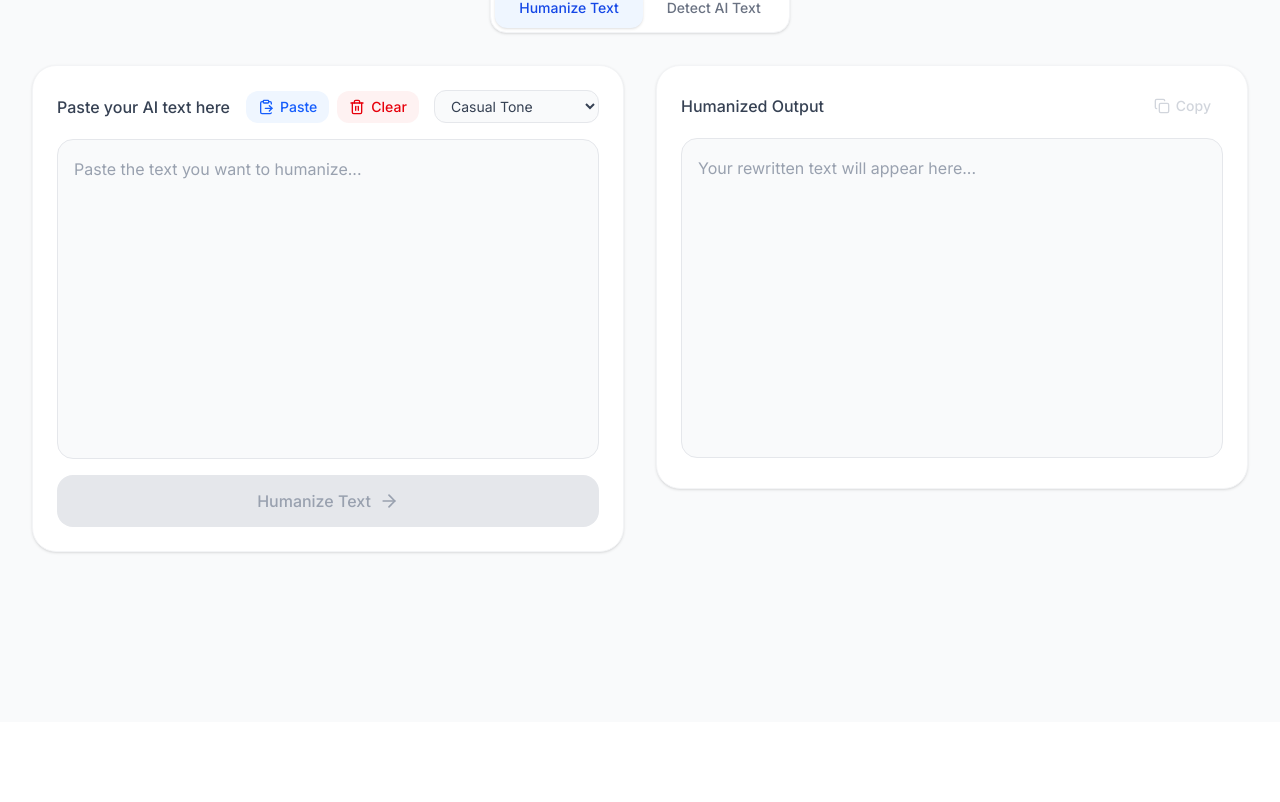
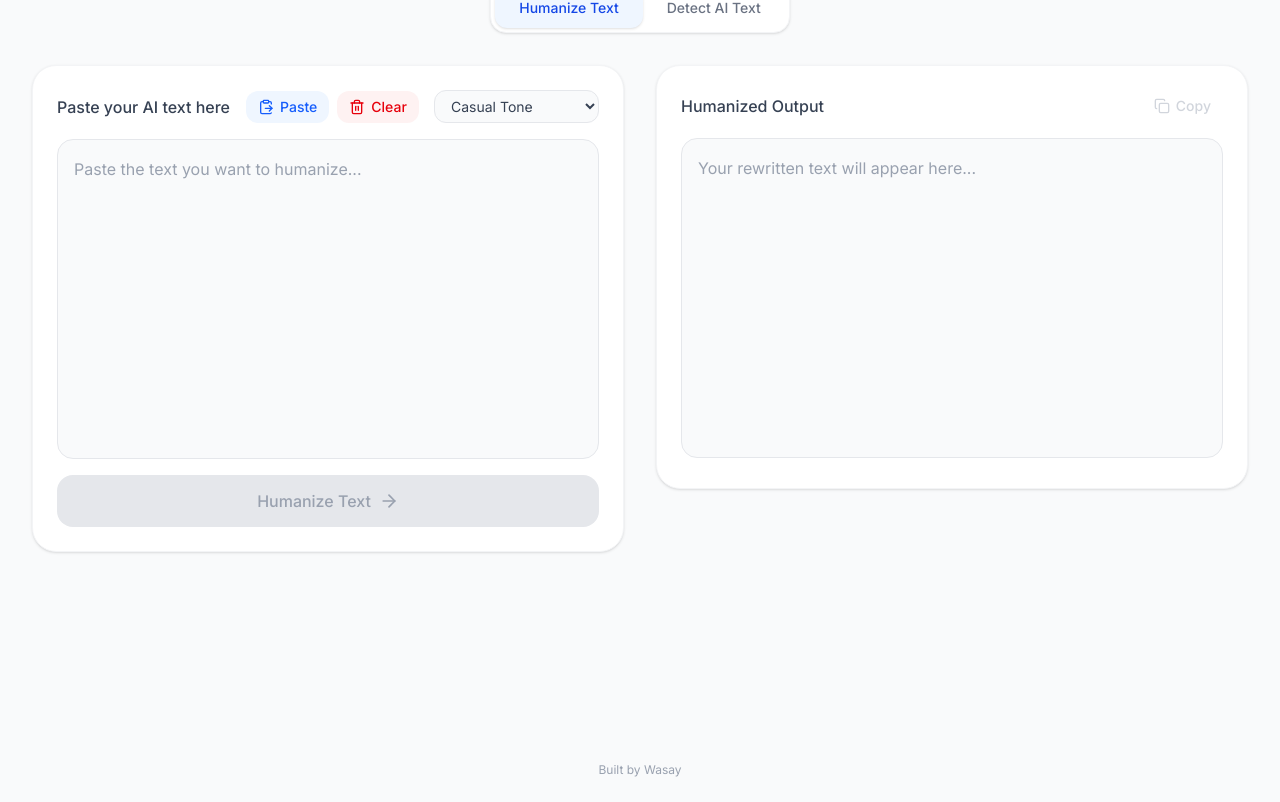
Before and after one commit to WasayNexoraStudio/undetecta, a React (Vite) app: page / in a window 1280 px wide. Shown: the part 258-1060 px from the top of the page. Before the commit the page ends 1012 px from the top, so only its background shows below. Built offline with nearby package versions, Linux system fonts and the light colour scheme.

Commit message:
feat: add credit footer to app layout
Include a footer element with attribution to the creator at the bottom of the main application view.

```diff
--- a/src/App.tsx
+++ b/src/App.tsx
@@ -48,6 +48,11 @@ export default function App() {
 
       {/* Ad Footer */}
       <AdFooter />
+
+      {/* Credit Footer */}
+      <footer className="text-center pb-6 pt-2 text-xs text-gray-400">
+        Built by Wasay
+      </footer>
     </div>
   );
 }
```
